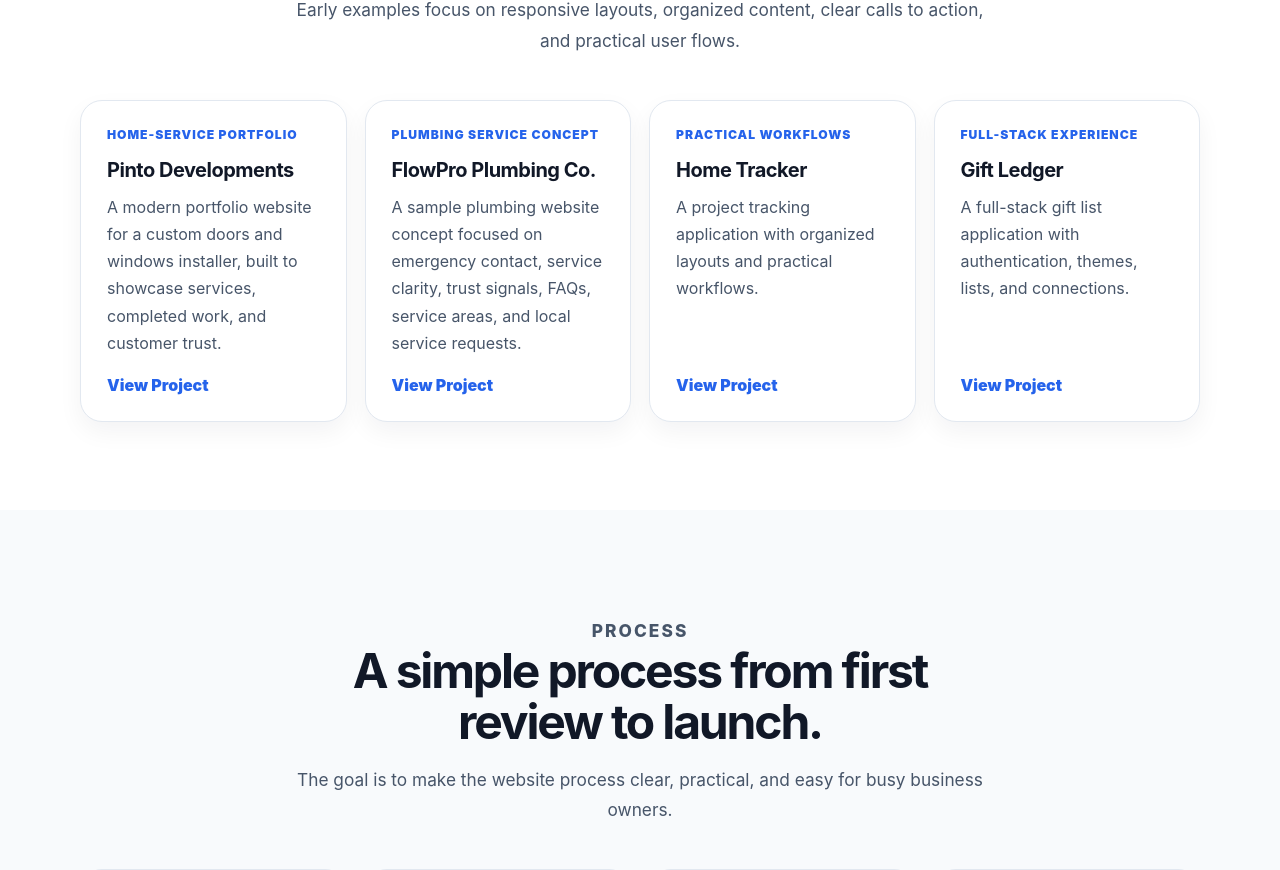
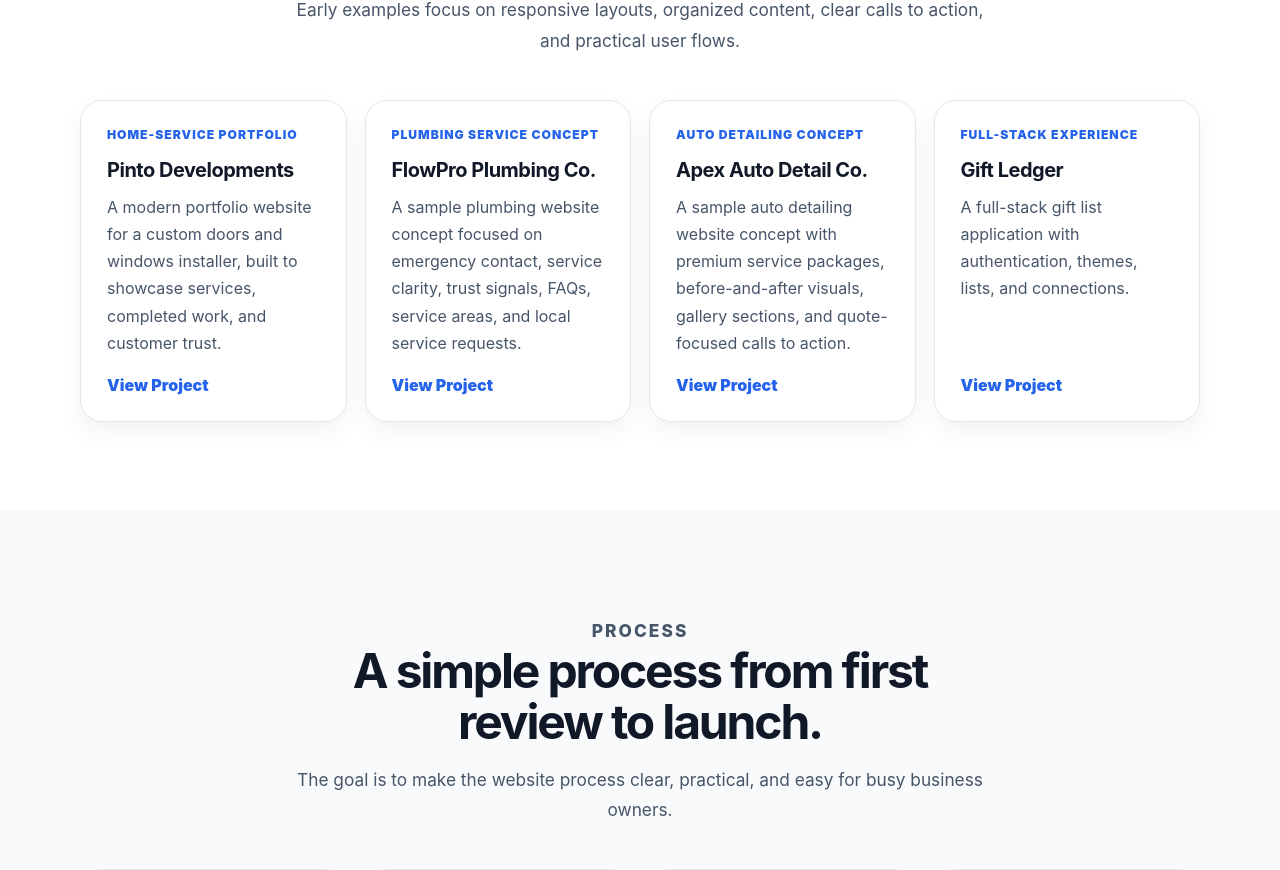
Before and after one commit to acurunner79/jls-web-studio, a React (Vite) app: page / in a window 1280 px wide. Shown: the part 3155-4025 px from the top of the page. Built offline with nearby package versions, Linux system fonts and the light colour scheme.

Commit message:
Added Apex sample site to Work section

```diff
--- a/src/components/Work.jsx
+++ b/src/components/Work.jsx
@@ -18,10 +18,10 @@ const Work = () => {
       link: 'https://flo-pro.netlify.app',
     },
     {
-      title: 'Home Tracker',
-      tag: 'Practical Workflows',
-      text: 'A project tracking application with organized layouts and practical workflows.',
-      link: 'https://pinto-dev.netlify.app'
+      title: 'Apex Auto Detail Co.',
+      tag: 'Auto Detailing Concept',
+      text: 'A sample auto detailing website concept with premium service packages, before-and-after visuals, gallery sections, and quote-focused calls to action.',
+      link: 'https://apex-auto-detail.netlify.app/',
     },
     {
       title: 'Gift Ledger',
```
